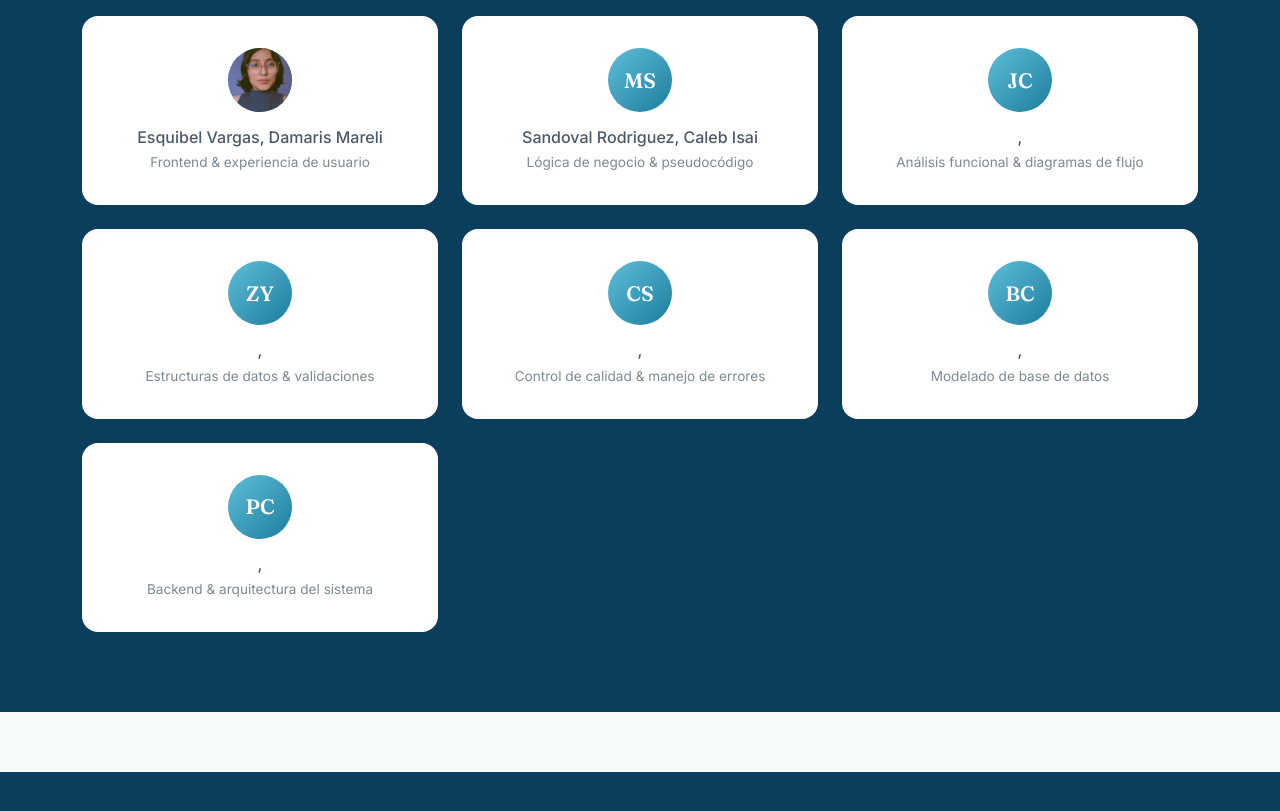
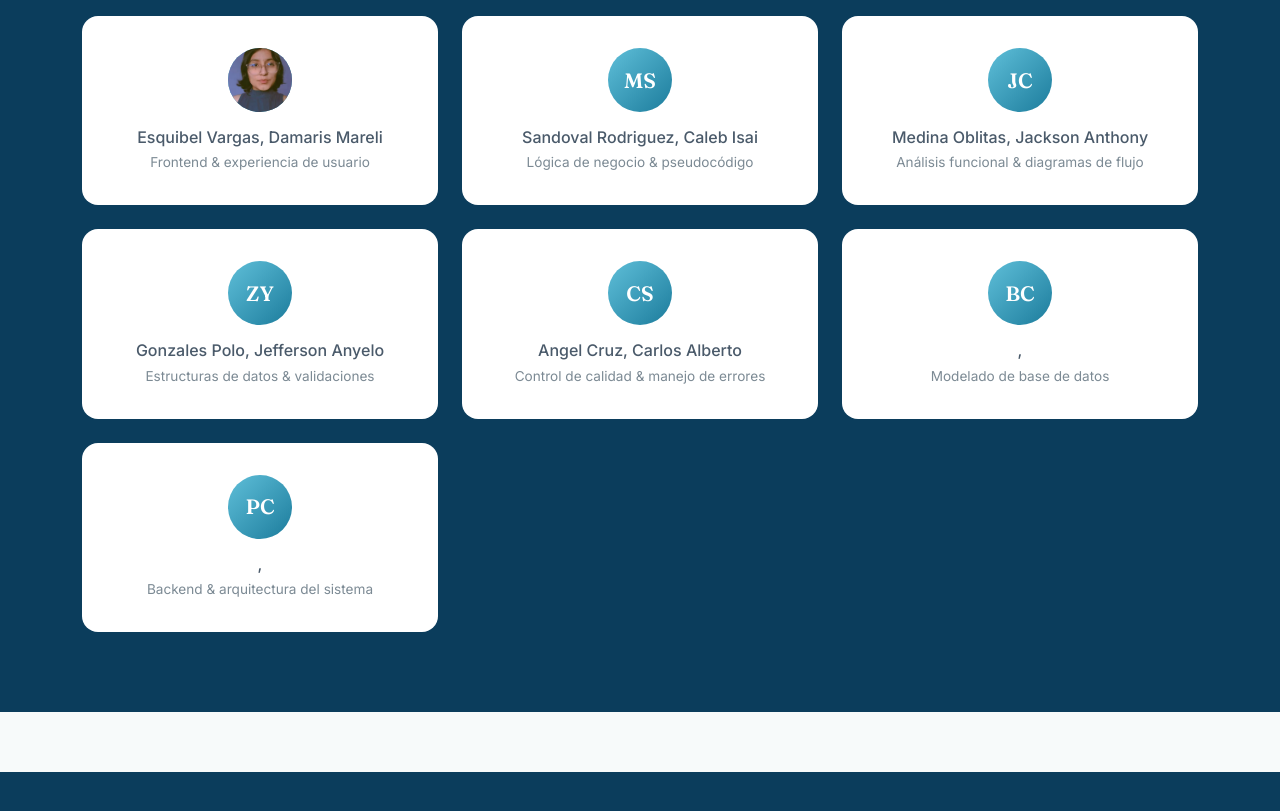
Before and after one commit to redscarf21/khanauky-ent, a plain HTML site: page frontend/nosotros.html in a window 1280 px wide. Shown: the part 2540-3351 px from the top of the page. Drawn offline with nearby package versions, Linux system fonts and the light colour scheme; no server answers.

Commit message:
update 2

```diff
--- a/frontend/nosotros.html
+++ b/frontend/nosotros.html
@@ -195,7 +195,7 @@
           <div class="col-sm-6 col-lg-4">
             <div class="team-card">
               <div class="team-avatar"><img src="img/equipo/" alt="JC" onerror="this.replaceWith(Object.assign(document.createElement('span'), {textContent: 'JC'}))"></div>
-              <h6>, </h6>
+              <h6>Medina Oblitas, Jackson Anthony</h6>
               <span class="rol">Análisis funcional &amp; diagramas de flujo</span>
             </div>
           </div>
@@ -203,14 +203,14 @@
           <div class="col-sm-6 col-lg-4">
             <div class="team-card">
               <div class="team-avatar"><img src="img/equipo/" alt="ZY" onerror="this.replaceWith(Object.assign(document.createElement('span'), {textContent: 'ZY'}))"></div>
-              <h6>, </h6>
+              <h6>Gonzales Polo, Jefferson Anyelo</h6>
               <span class="rol">Estructuras de datos &amp; validaciones</span>
             </div>
           </div>
           <div class="col-sm-6 col-lg-4">
             <div class="team-card">
               <div class="team-avatar"><img src="img/equipo/" alt="CS" onerror="this.replaceWith(Object.assign(document.createElement('span'), {textContent: 'CS'}))"></div>
-              <h6>, </h6>
+              <h6>Angel Cruz, Carlos Alberto</h6>
               <span class="rol">Control de calidad &amp; manejo de errores</span>
             </div>
           </div>
```
Also changed, not shown: frontend/login.html (+1 -1 lines).
